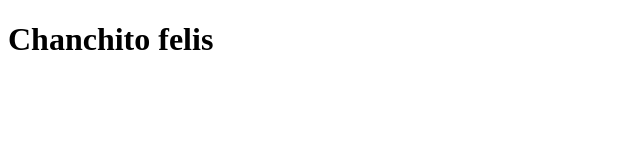
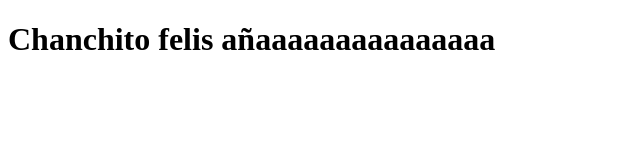
Before and after one commit to martinRodriguez24/primerRepositorio, a plain HTML site: page index.html in a window 1280 px wide. Shown: the whole page, without its empty margins (0-640 px from the left). Drawn offline with Linux system fonts and the light colour scheme.

Commit message:
Changes check

```diff
--- a/index.html
+++ b/index.html
@@ -7,6 +7,6 @@
     <title>Document</title>
 </head>
 <body>
-    <h1>Chanchito felis</h1>
+    <h1>Chanchito felis añaaaaaaaaaaaaaaa</h1>
 </body>
 </html>
```
